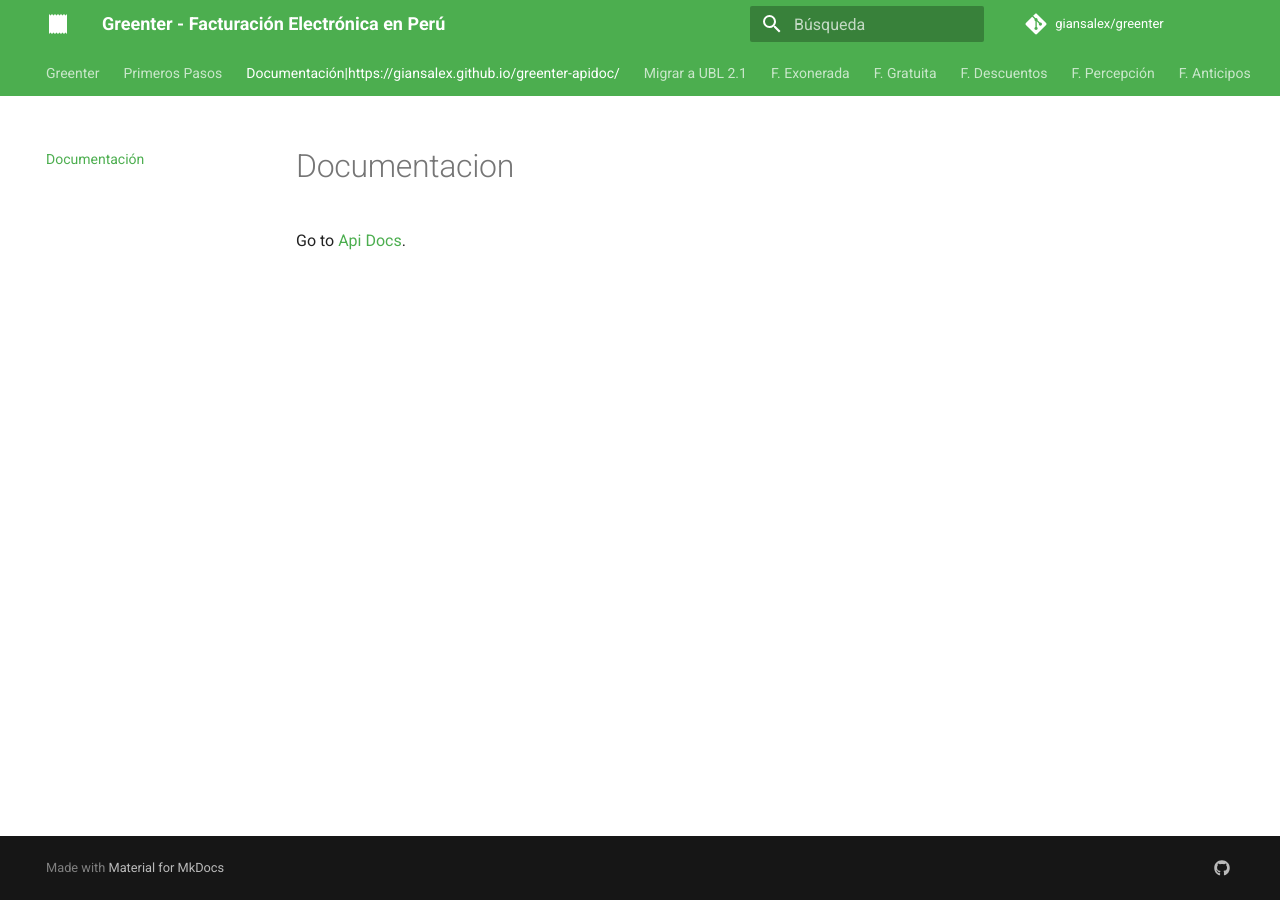
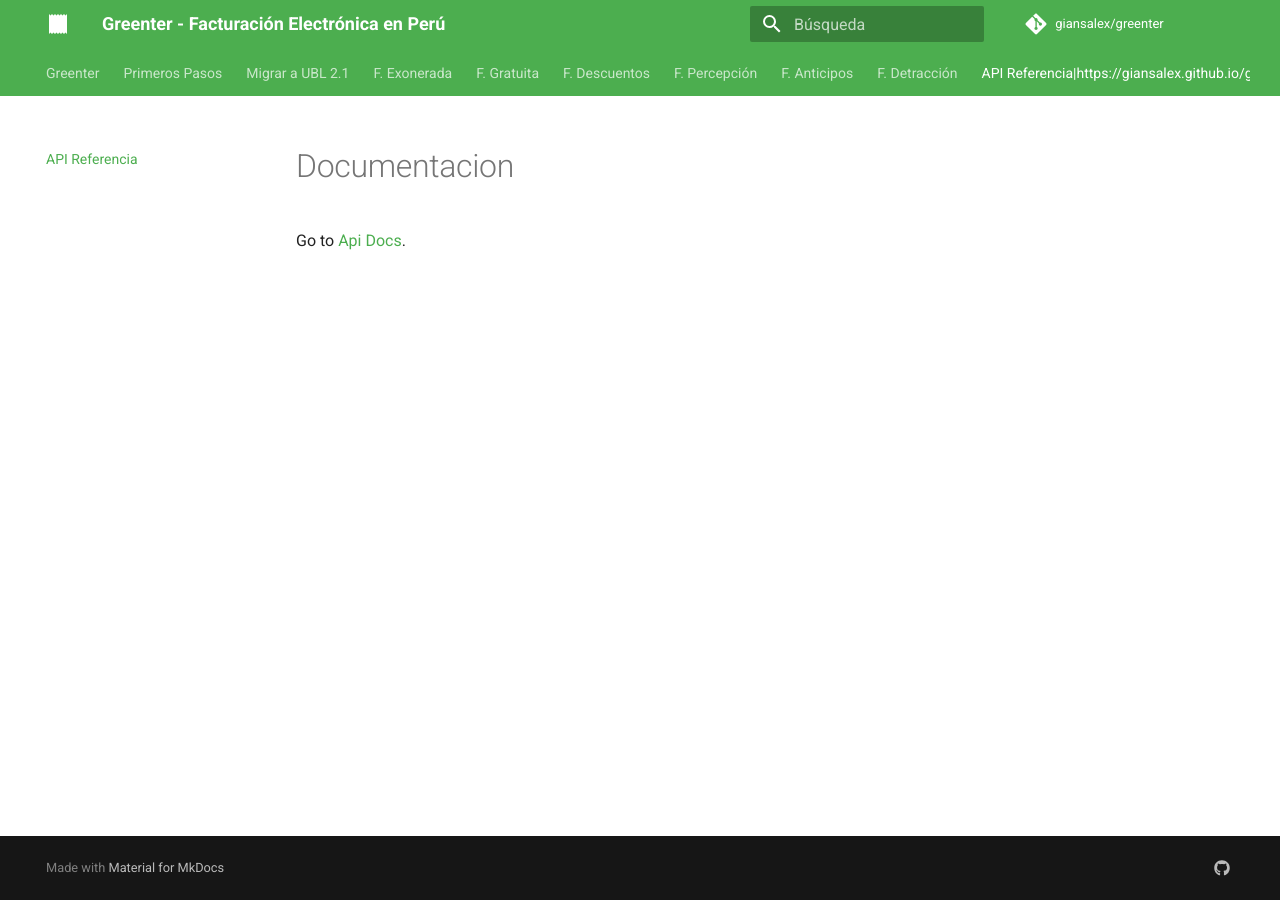
Before and after one commit to thegreenter/greenter, an MkDocs documentation site: the page built from docs/apidoc.md, in a window 1280 px wide. Built offline with MkDocs 1.6.1 and Material for MkDocs 9.7.7, drawn with Linux system fonts in a browser that asks for light colours; comment, search, counter and statistics services are not loaded; old or Windows-style settings are respelled for this version of MkDocs.

Commit message:
remove news tab

```diff
--- a/mkdocs.yml
+++ b/mkdocs.yml
@@ -10,7 +10,6 @@ repo_url: 'https://github.com/giansalex/greenter'
 pages:
     - Greenter: index.md
     - Primeros Pasos: starter.md
-    - 'Documentación|https://giansalex.github.io/greenter-apidoc/': apidoc.md
     - Migrar a UBL 2.1: migrate2.1.md
     - F. Exonerada: examples/exonerada.md
     - F. Gratuita: examples/gratuita.md
@@ -18,8 +17,7 @@ pages:
     - F. Percepción: examples/percepcion.md
     - F. Anticipos: examples/anticipo.md
     - F. Detracción: examples/detraccion.md
-    - News:
-      - Start: news/index.md
+    - 'API Referencia|https://giansalex.github.io/greenter-apidoc/': apidoc.md
 
 # Configuration
 theme:
```
Also changed, not shown: docs/news/index.md (deleted, +0 -2 lines).
